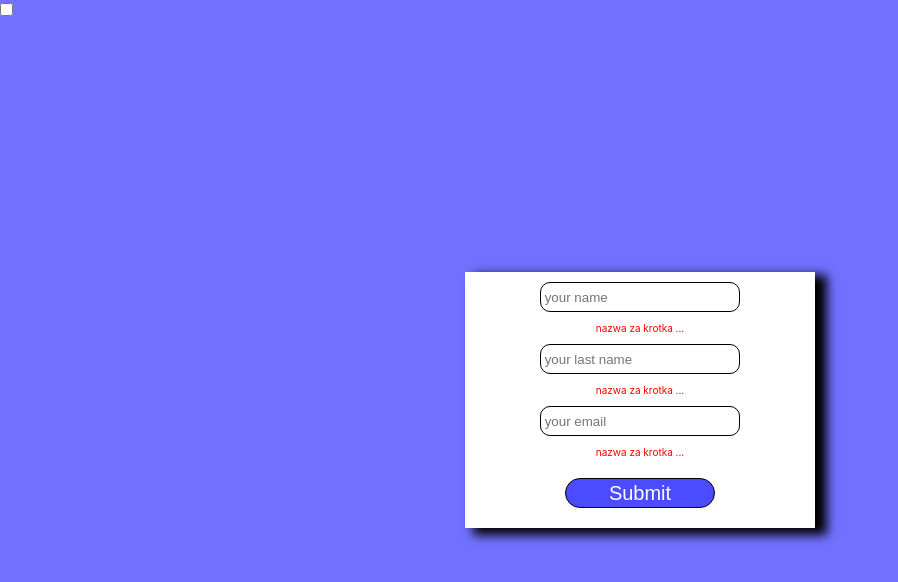
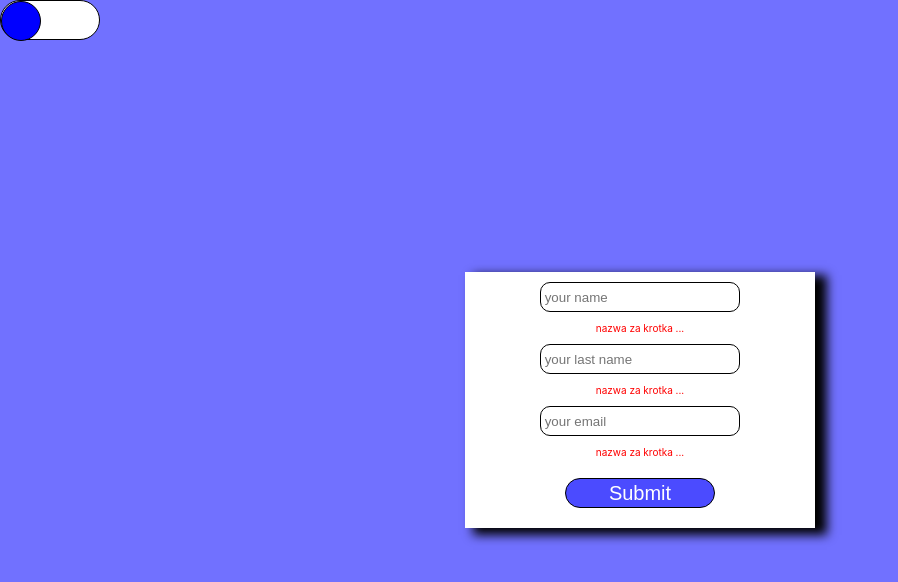
Before and after one commit to marcinoles87/registration-form-advance, a React (Create React App) app: page / in a window 1280 px wide. Shown: the top 582 px of the page, without its empty margins (0-898 px from the left). Built offline with nearby package versions, Linux system fonts and the light colour scheme.

Commit message:
work with checkbox

```diff
--- a/src/App.css
+++ b/src/App.css
@@ -8,3 +8,28 @@
 body{
   background-color: #4d4dffcb;
 }
+
+.slider{
+  background-color: white;
+  width: 100px;
+  height: 40px;
+  border:1px solid black;
+  border-radius: 20px;
+}
+
+
+.slide{
+
+  width: 40px;
+  height: 40px;
+  border: 1px solid black;
+  border-radius: 20px;
+  transition: 1s;
+  background-color: blue;
+
+}
+
+.slide:focus{
+  transform: translateX(40px);
+  background-color: white;
+}
--- a/src/App.js
+++ b/src/App.js
@@ -6,7 +6,7 @@ function App() {
   return (
     <div className="App">
 
-      <span className='slider'><input type={'checkbox'}></input></span>
+      <div className='slider'><input className='slide' type={'button'}></input></div>
 
       <Form></Form>
 
```
